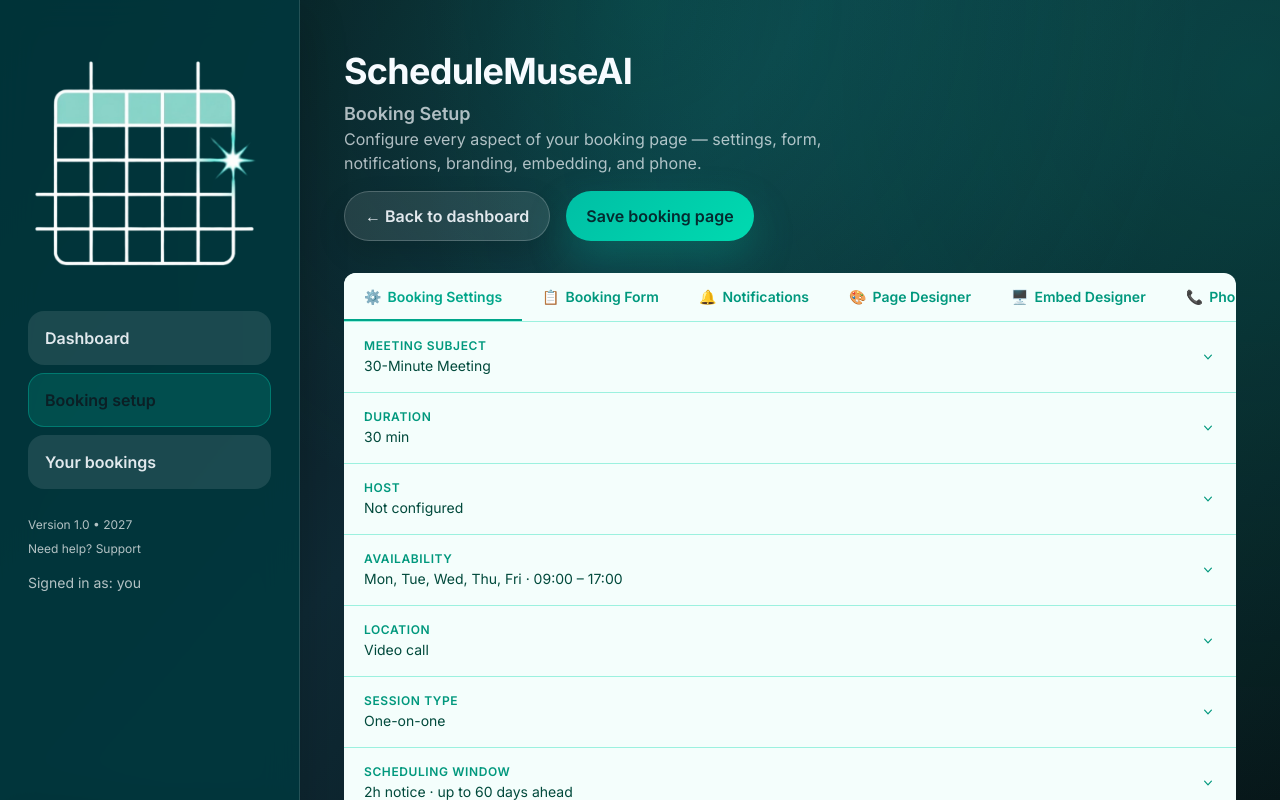
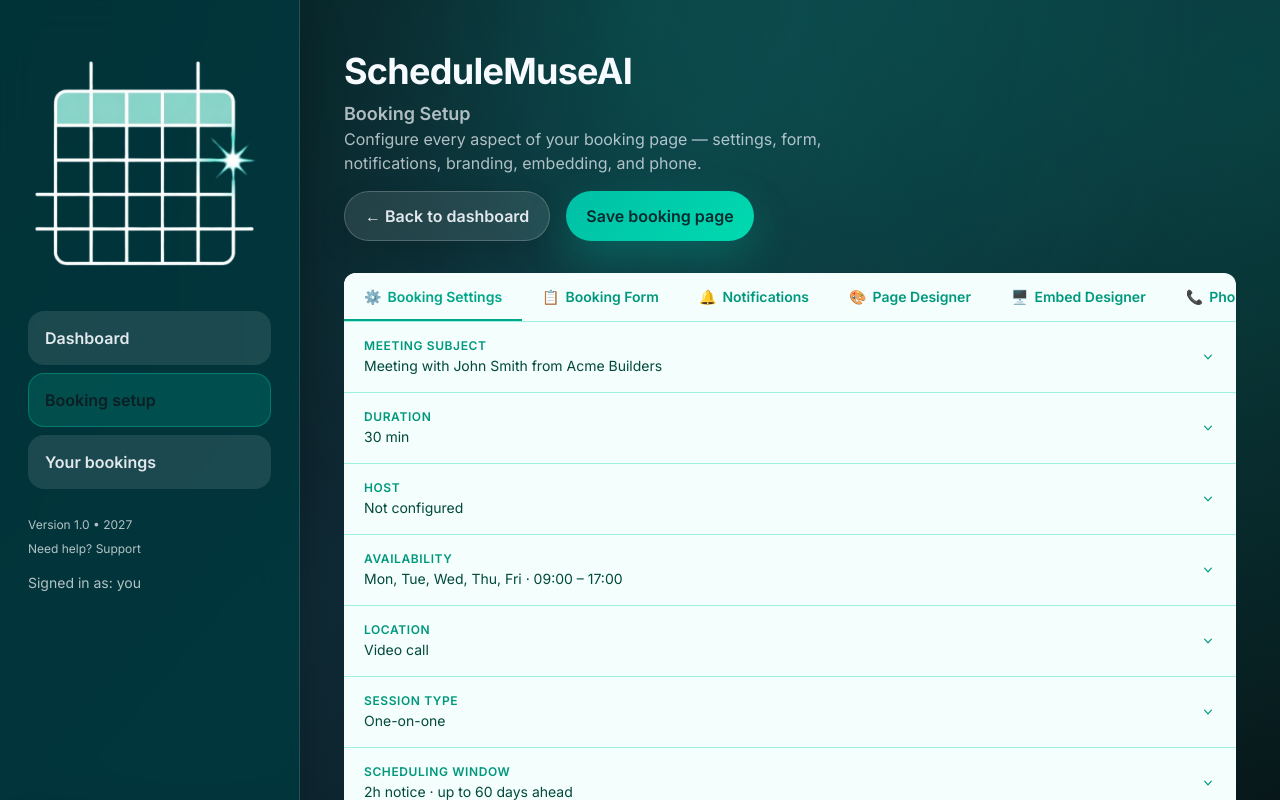
Before and after one commit to AndreaBHCE/app-schedule-muse-scheduling-v2, a Next.js app: page /meeting-setup in a window 1280 px wide. Shown: the top 800 px of the page. Built offline with nearby package versions, Linux system fonts and the light colour scheme.

Commit message:
Set default meetingSubject to Acme Builders example instead of 30-Minute Meeting

```diff
--- a/src/app/meeting-setup/page.tsx
+++ b/src/app/meeting-setup/page.tsx
@@ -124,7 +124,7 @@ const LOCATION_LABELS: Record<LocationType, string> = {
 
 function defaultConfig(): BookingConfig {
   return {
-    meetingSubject: "30-Minute Meeting",
+    meetingSubject: "Meeting with John Smith from Acme Builders",
     durations: [30],
     defaultDuration: 30,
     hostName: "",
```
